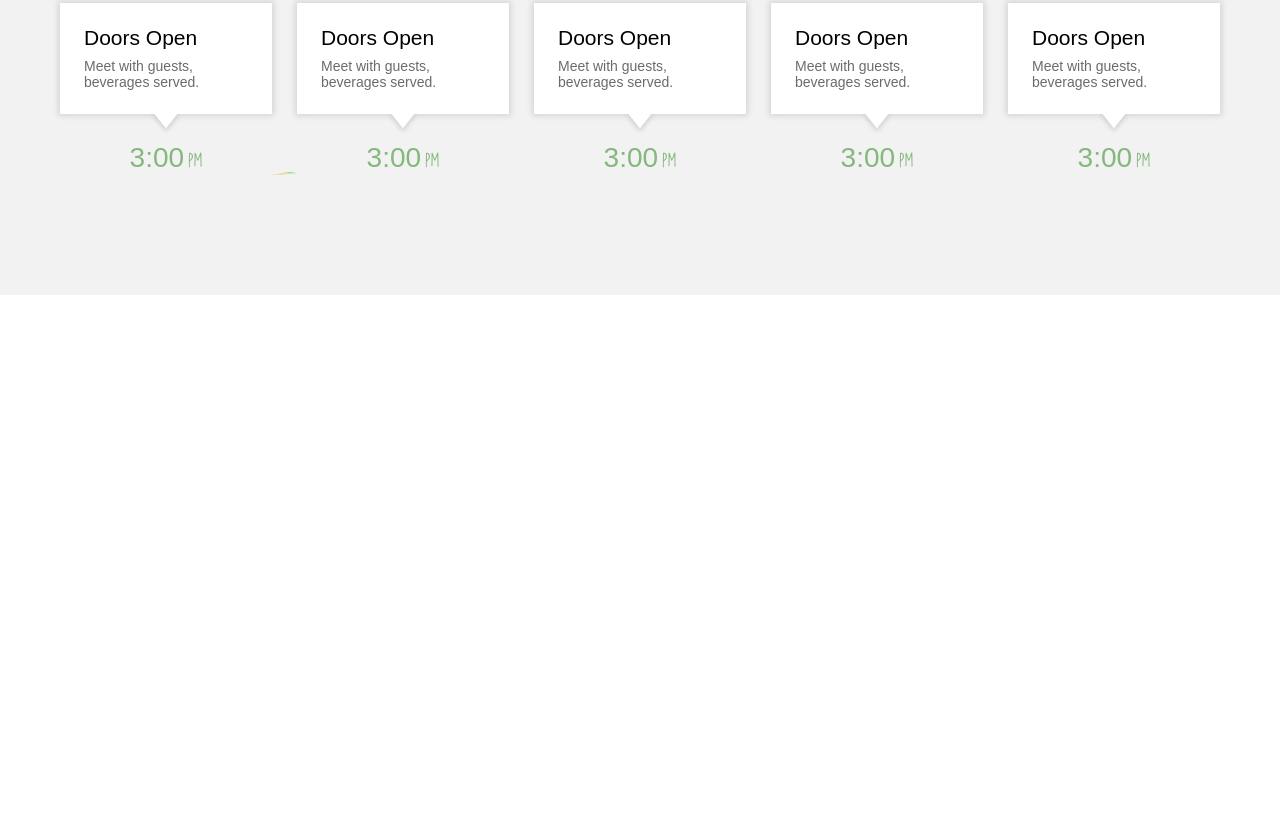
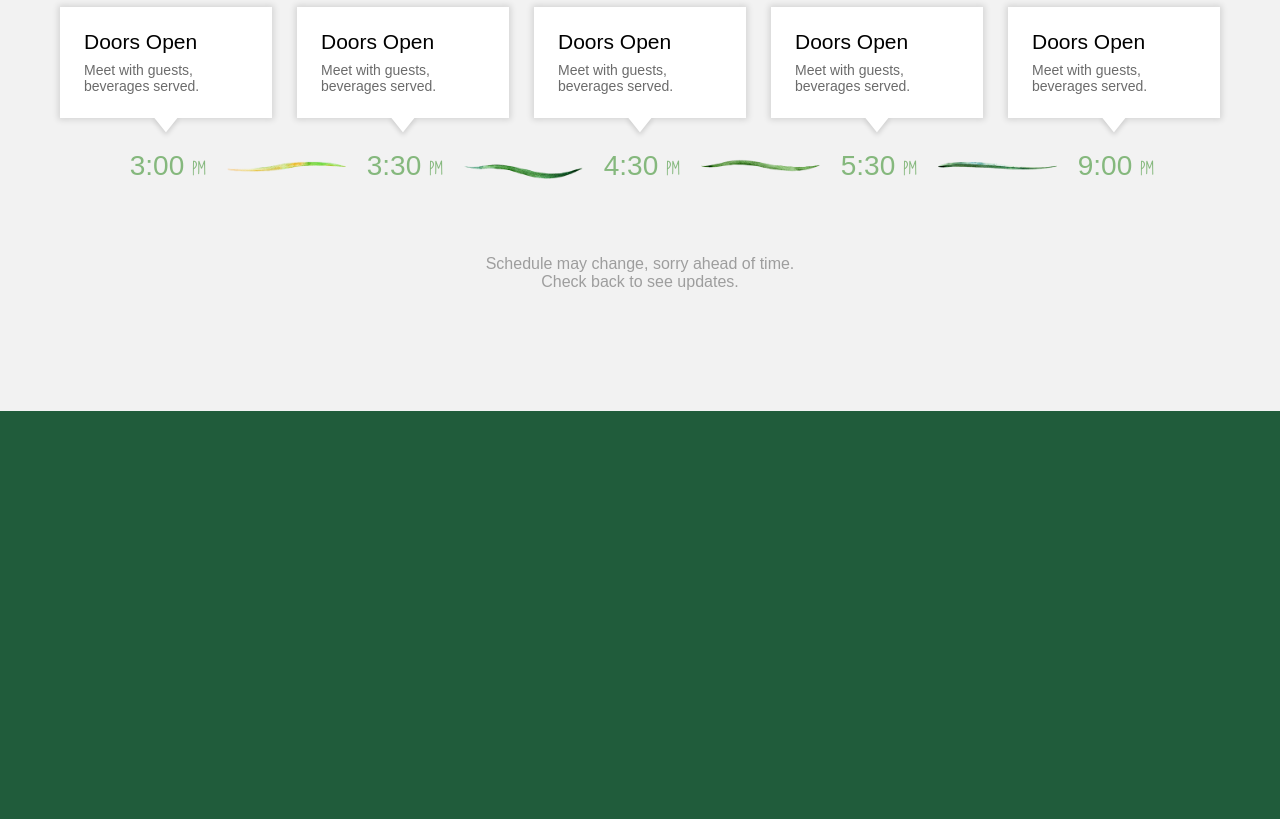
Before and after one commit to Cytancy/wedding-website, a website built with webpack: page index.html in a window 1280 px wide. Shown: the part 1721-2540 px from the top of the page. Before the commit the page ends 2016 px from the top, so only its background shows below. Built offline with nearby package versions, Linux system fonts and the light colour scheme; files whose address does not match are found by name; a web font is replaced by a local one.

Commit message:
Ready for gitpages

```diff
--- a/index.html
+++ b/index.html
@@ -139,11 +139,18 @@
                 Meet with guests, beverages served.
               </div>
             </div>
-            <div class="schedule-section-timeline-item-time">3:00<div class="schedule-section-timeline-item-time-postfix">pm</div>
+            <div class="schedule-section-timeline-item-time">
+              3:00
+              <div class="schedule-section-timeline-item-time-postfix">pm</div>
             </div>
           </div>
-        <div class="schedule-section-timeline-connector">
-          <img class="schedule-section-timeline-connector-line" src="dist/img/timeline-line-a.png" />
+          <div
+            class="schedule-section-timeline-connector schedule-section-timeline-connector-a"
+          >
+            <img
+              class="schedule-section-timeline-connector-line"
+              src="dist/img/timeline-line-a.png"
+            />
           </div>
           <div class="schedule-section-timeline-item">
             <div class="schedule-section-timeline-item-box">
@@ -154,10 +161,18 @@
                 Meet with guests, beverages served.
               </div>
             </div>
-          <div class="schedule-section-timeline-item-time">3:00<div class="schedule-section-timeline-item-time-postfix">pm</div></div>
+            <div class="schedule-section-timeline-item-time">
+              3:30
+              <div class="schedule-section-timeline-item-time-postfix">pm</div>
             </div>
-        <div class="schedule-section-timeline-connector">
-
+          </div>
+          <div
+            class="schedule-section-timeline-connector schedule-section-timeline-connector-b"
+          >
+            <img
+              class="schedule-section-timeline-connector-line"
+              src="dist/img/timeline-line-b.png"
+            />
           </div>
           <div class="schedule-section-timeline-item">
             <div class="schedule-section-timeline-item-box">
@@ -168,9 +183,19 @@
                 Meet with guests, beverages served.
               </div>
             </div>
-          <div class="schedule-section-timeline-item-time">3:00<div class="schedule-section-timeline-item-time-postfix">pm</div></div>
+            <div class="schedule-section-timeline-item-time">
+              4:30
+              <div class="schedule-section-timeline-item-time-postfix">pm</div>
             </div>
-        <div class="schedule-section-timeline-connector"></div>
+          </div>
+          <div
+            class="schedule-section-timeline-connector schedule-section-timeline-connector-c"
+          >
+            <img
+              class="schedule-section-timeline-connector-line"
+              src="dist/img/timeline-line-c.png"
+            />
+          </div>
           <div class="schedule-section-timeline-item">
             <div class="schedule-section-timeline-item-box">
               <div class="schedule-section-timeline-item-triangle">▼</div>
@@ -180,9 +205,19 @@
                 Meet with guests, beverages served.
               </div>
             </div>
-          <div class="schedule-section-timeline-item-time">3:00<div class="schedule-section-timeline-item-time-postfix">pm</div></div>
+            <div class="schedule-section-timeline-item-time">
+              5:30
+              <div class="schedule-section-timeline-item-time-postfix">pm</div>
             </div>
-        <div class="schedule-section-timeline-connector"></div>
+          </div>
+          <div
+            class="schedule-section-timeline-connector schedule-section-timeline-connector-d"
+          >
+            <img
+              class="schedule-section-timeline-connector-line"
+              src="dist/img/timeline-line-d.png"
+            />
+          </div>
           <div class="schedule-section-timeline-item">
             <div class="schedule-section-timeline-item-box">
               <div class="schedule-section-timeline-item-triangle">▼</div>
@@ -192,7 +227,16 @@
                 Meet with guests, beverages served.
               </div>
             </div>
-          <div class="schedule-section-timeline-item-time">3:00<div class="schedule-section-timeline-item-time-postfix">pm</div></div>
+            <div class="schedule-section-timeline-item-time">
+              9:00
+              <div class="schedule-section-timeline-item-time-postfix">pm</div>
+            </div>
+          </div>
+        </div>
+        <div class="schedule-section-note">
+          Schedule may change, sorry ahead of time.<br />Check back to see
+          updates.
+        </div>
       </div>
     </div>
 
--- a/src/styles/main.scss
+++ b/src/styles/main.scss
@@ -311,7 +311,7 @@ $titleColor: #0e3918;
     font-family: "lemon-yellow-sun", sans-serif;
     font-size: 84px;
     color: $titleColor;
-    margin-top: -12px;
+    margin-top: -8px;
     position: relative;
   }
 
@@ -381,13 +381,13 @@ $titleColor: #0e3918;
         font-family: "futura-pt", sans-serif;
         font-size: 28px;
         font-weight: 500;
-        margin-top: 28px;
+        margin-top: 32px;
+        margin-left: 4px;
 
         &-postfix {
           font-family: "lemon-yellow-sun", "futura-pt", sans-serif;
           display: inline;
           font-size: 18px;
-          margin-left: 4px;
         }
       }
     }
@@ -395,15 +395,43 @@ $titleColor: #0e3918;
     &-connector {
       position: relative;
       flex: 1 1 auto;
+      height: 32px;
+      display: flex;
+      align-items: center;
+      margin-left: 4px;
+      justify-content: center;
+
+      &-b {
+        margin-bottom: -4px;
+      }
 
       &-line {
-        position: absolute;
-        bottom: 0;
-        width: 100%;
-        left: -9999px;
-        right: -9999px;
-        margin: auto;
+        width: calc(100% + 98px);
       }
     }
   }
+
+  &-note {
+    position: relative;
+    width: 100%;
+    font-family: "proxima-nova", sans-serif;
+    text-align: center;
+    color: rgba(#000, 0.35);
+    margin-top: 72px;
+    font-size: 16px;
+  }
 }
+
+.details-section {
+  width: 100%;
+  height: 600px;
+  background-color: #205c3b;
+  position: relative;
+}
+
+.footer {
+  width: 100%;
+  height: 400px;
+  background-color: #122418;
+  position: relative;
+}
```
Also changed, not shown: dist/styles/main.min.css. Lines whose indentation alone changed are shown as unchanged.
